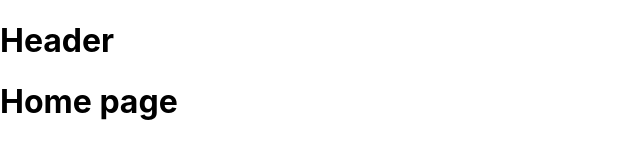
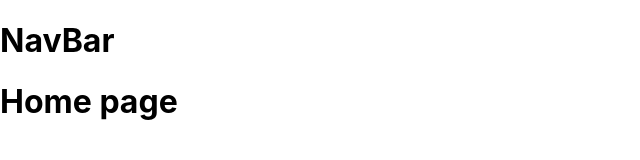
Before and after one commit to songFanAccount/ToolBo, a React (Create React App) app in the folder toolbox/: page / in a window 1280 px wide. Shown: the top 160 px of the page, without its empty margins (0-640 px from the left). Built offline with nearby package versions, Linux system fonts and the light colour scheme.

Commit message:
installed MUI and added navbar stub

```diff
--- a/toolbox/src/components/Header.jsx
+++ b/toolbox/src/components/Header.jsx
@@ -1,9 +1,10 @@
 import { Outlet } from 'react-router-dom';
+import NavBar from './NavBar';
 
 function Header() {
     return (
         <div>
-            <h1>Header</h1>
+            <NavBar />
             <Outlet />
         </div>
     )
--- /dev/null
+++ b/toolbox/src/components/NavBar.jsx
@@ -0,0 +1,6 @@
+function NavBar() {
+    return (
+        <h1>NavBar</h1>
+    )
+}
+export default NavBar
```
Also changed, not shown: toolbox/package.json (+7 -0 lines), 1 other file (tests, documents, lock files or other folders).
